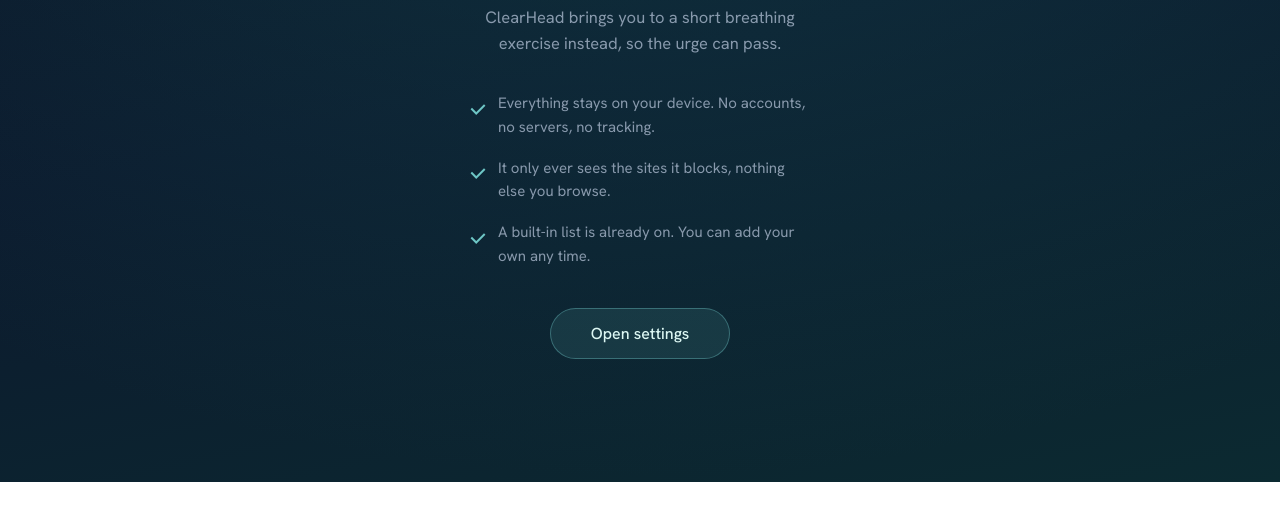
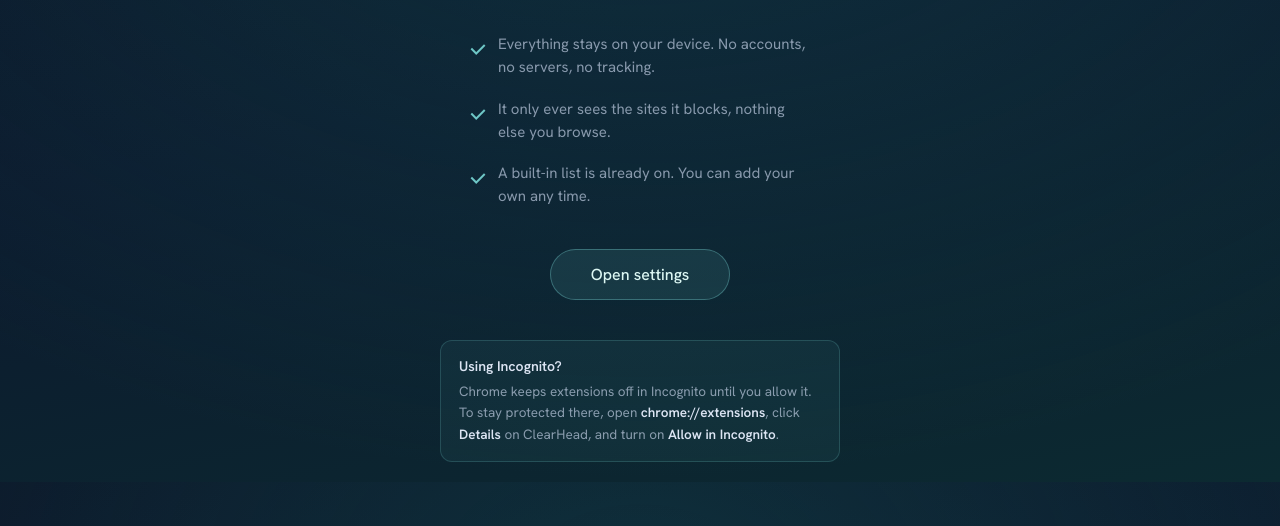
Before and after one commit to 0xabrar/tidewall, a browser extension: page pages/welcome.html in a window 1280 px wide. Shown: the part 318-844 px from the top of the page. Before the commit the page ends 800 px from the top, so only its background shows below. Drawn offline with Linux system fonts and the light colour scheme.

Commit message:
docs: incognito setup guidance (welcome callout + README)
Chrome can't auto-enable extensions in Incognito (security); guide the user
through the one manual 'Allow in Incognito' step, and note ERR_BLOCKED_BY_CLIENT
is an external content-blocker conflict, not ClearHead.

```diff
--- a/pages/welcome.css
+++ b/pages/welcome.css
@@ -130,3 +130,28 @@
   line-height: 1.5;
   color: var(--ink-3);
 }
+
+/* Incognito is a primary use case for this kind of tool, so call out the
+   one manual step Chrome requires (it can't be enabled automatically). */
+.incognito-note {
+  margin: 40px auto 0;
+  max-width: 400px;
+  text-align: left;
+  padding: 16px 18px;
+  border: 1px solid var(--line);
+  border-radius: 12px;
+  background: rgba(127, 227, 223, 0.05);
+}
+.incognito-title {
+  margin: 0 0 6px;
+  font-size: 14px;
+  font-weight: 600;
+  color: var(--ink-1);
+}
+.incognito-note p:last-child {
+  margin: 0;
+  font-size: 13.5px;
+  line-height: 1.6;
+  color: var(--ink-2);
+}
+.incognito-note strong { color: var(--ink-1); font-weight: 600; }
--- a/pages/welcome.html
+++ b/pages/welcome.html
@@ -21,6 +21,13 @@
     </div>
 
     <button class="cta" id="openSettings" type="button">Open settings</button>
+
+    <div class="incognito-note">
+      <p class="incognito-title">Using Incognito?</p>
+      <p>Chrome keeps extensions off in Incognito until you allow it. To stay protected there,
+        open <strong>chrome://extensions</strong>, click <strong>Details</strong> on ClearHead,
+        and turn on <strong>Allow in Incognito</strong>.</p>
+    </div>
   </main>
 
   <script src="welcome.js"></script>
```
Also changed, not shown: README.md.
